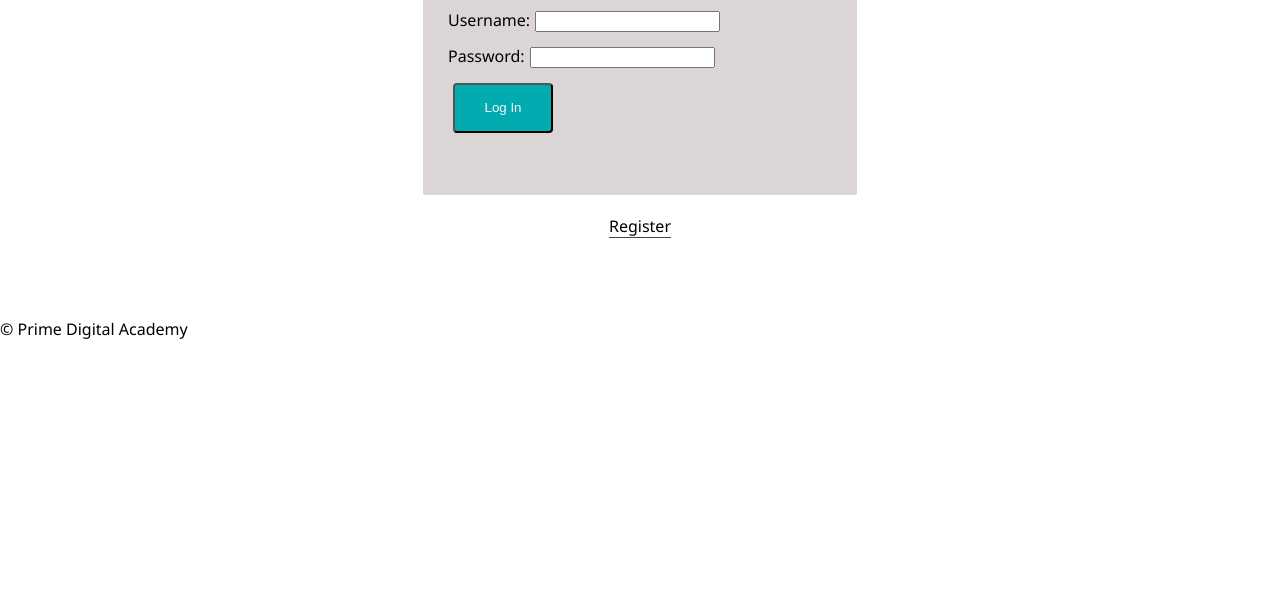
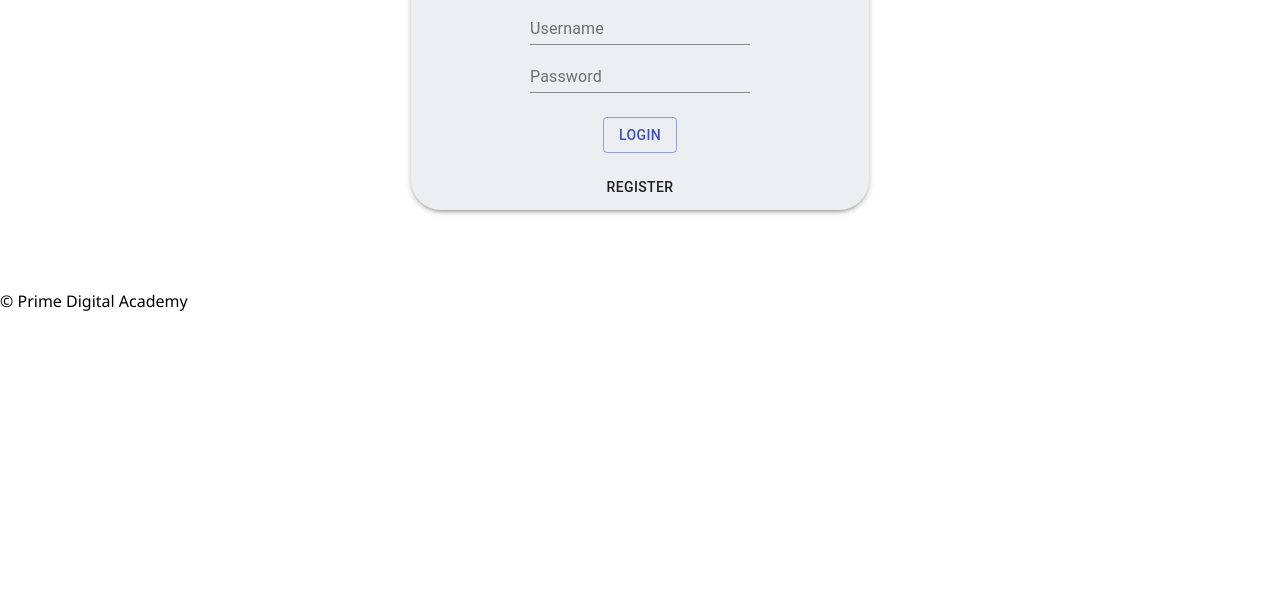
Before and after one commit to bairdh/SpoonMe, a React app: page /#/userRecipeDetails/1 in a window 1280 px wide. Shown: the part 193-800 px from the top of the page. Built offline with nearby package versions, Linux system fonts and the light colour scheme; no server answers.

Commit message:
added style to login and register pages

```diff
--- a/src/components/App/App.css
+++ b/src/components/App/App.css
@@ -4,48 +4,9 @@ body {
 }
 
 .alert {
-    background-color: #ff4545;
-    margin: 50px;
-}
-
-form {
-    background-color: #dbd5d5;
-    width: 30%;
-    height: 250px;
-    margin: 20px auto;
-    padding: 25px;
-    border-radius: 2px;
-}
-
-input {
-    margin: 5px;
-    margin-bottom: 10px;
-}
-
-.log-in, .log-out, .register {
-  background-color: #00acb0;
-  border-radius: 4px;
-  color: #f8f8f8;
-  min-height: 50px;
-  min-width: 100px;
-  outline:0;
-  cursor: pointer;
-}
-
-.log-in:hover, .log-out:hover, .register:hover {
-  background-color: #008183;
-}
-
-/* This line makes the "Register" and "Login" buttons look like links */
-.link-button {
-    background:none;
-    color:inherit;
-    border:none;
-    padding:0;
-    font: inherit;
-    outline:0;
-    border-bottom:1px solid #444;
-    cursor: pointer;
+    color: #d62c2c;
+    margin: 5%;
+    text-align: center;
 }
 
 .card{
@@ -53,7 +14,3 @@ input {
     display: inline-block;
     max-width: 250px;
 }
-
-.cardImage{
-
-}
--- a/src/components/LoginPage/LoginPage.js
+++ b/src/components/LoginPage/LoginPage.js
@@ -1,5 +1,27 @@
 import React, { Component } from 'react';
 import { connect } from 'react-redux';
+import {Box, withStyles, TextField, Button} from '@material-ui/core';
+
+const styles = () => ({
+  outline: {
+    width: '50vw',
+    maxWidth: '450px',
+    minWidth: '300px',
+    background: '#ECEFF1',
+    padding: 4,
+    paddingBottom: 4,
+    borderRadius: 30
+
+  },
+  form:{
+    margin: 'auto',
+    textAlign: 'center',
+
+  },
+  loginBtn:{
+      margin: 10,
+  }
+})
 
 class LoginPage extends Component {
   state = {
@@ -30,8 +52,9 @@ class LoginPage extends Component {
   }
 
   render() {
+    const {classes} = this.props;
     return (
-      <div>
+      <Box className={classes.outline} boxShadow={3} mx="auto" my={4}>
         {this.props.errors.loginMessage && (
           <h2
             className="alert"
@@ -40,49 +63,48 @@ class LoginPage extends Component {
             {this.props.errors.loginMessage}
           </h2>
         )}
-        <form onSubmit={this.login}>
+        <form onSubmit={this.login} className={classes.form}>
           <h1>Login</h1>
-          <div>
-            <label htmlFor="username">
-              Username:
-              <input
+          <Box>
+              <TextField
                 type="text"
                 name="username"
+                label= "Username"
                 value={this.state.username}
                 onChange={this.handleInputChangeFor('username')}
               />
-            </label>
-          </div>
-          <div>
-            <label htmlFor="password">
-              Password:
-              <input
+          </Box>
+          <Box>
+              <TextField
                 type="password"
                 name="password"
+                label="Password"
                 value={this.state.password}
                 onChange={this.handleInputChangeFor('password')}
               />
-            </label>
-          </div>
-          <div>
-            <input
-              className="log-in"
-              type="submit"
-              name="submit"
-              value="Log In"
-            />
-          </div>
+          </Box>
+          <Box>
+            <Box mt={3} mb={2}>
+              <Button
+                variant="outlined"
+                color="primary"
+                type="submit"
+                name="submit"
+                value="Log In"
+              >Login</Button>
+            </Box>
+          </Box>
         </form>
         <center>
-          <button
+          <Button
             type="button"
             className="link-button"
             onClick={() => {this.props.dispatch({type: 'SET_TO_REGISTER_MODE'})}}
           >
             Register
-          </button>
+          </Button>
         </center>
-      </div>
+      </Box>
     );
   }
 }
@@ -94,4 +116,4 @@ const mapStateToProps = state => ({
   errors: state.errors,
 });
 
-export default connect(mapStateToProps)(LoginPage);
+export default connect(mapStateToProps) (withStyles(styles)(LoginPage));
--- a/src/components/RegisterPage/RegisterPage.js
+++ b/src/components/RegisterPage/RegisterPage.js
@@ -1,5 +1,28 @@
 import React, { Component } from 'react';
 import {connect} from 'react-redux';
+import { withStyles, Box, TextField, Button } from '@material-ui/core';
+
+const styles = () => ({
+  outline: {
+    width: '50vw',
+    maxWidth: '450px',
+    minWidth: '300px',
+    background: '#ECEFF1',
+    padding: 4,
+    paddingBottom: 4,
+    borderRadius: 30
+
+  },
+  form: {
+    margin: 'auto',
+    textAlign: 'center',
+
+  },
+  loginBtn: {
+    margin: 10,
+  }
+})
+
 
 class RegisterPage extends Component {
   state = {
@@ -30,8 +53,9 @@ class RegisterPage extends Component {
   }
 
   render() {
+    const {classes} = this.props;
     return (
-      <div>
+      <Box className={classes.outline} boxShadow={3} mx="auto" my={4}>
         {this.props.errors.registrationMessage && (
           <h2
             className="alert"
@@ -40,38 +64,37 @@ class RegisterPage extends Component {
             {this.props.errors.registrationMessage}
           </h2>
         )}
-        <form onSubmit={this.registerUser}>
+        <form onSubmit={this.registerUser} className={classes.form}>
           <h1>Register User</h1>
-          <div>
-            <label htmlFor="username">
-              Username:
-              <input
+          <Box>
+              <TextField
                 type="text"
+                label="Username"
                 name="username"
                 value={this.state.username}
                 onChange={this.handleInputChangeFor('username')}
               />
-            </label>
-          </div>
-          <div>
-            <label htmlFor="password">
-              Password:
-              <input
+          </Box>
+          <Box>
+              <TextField
                 type="password"
+                label="Password"
                 name="password"
                 value={this.state.password}
                 onChange={this.handleInputChangeFor('password')}
               />
-            </label>
-          </div>
-          <div>
-            <input
-              className="register"
-              type="submit"
-              name="submit"
-              value="Register"
-            />
-          </div>
+          </Box>
+          <Box>
+            <Box mt={3} mb={2}>
+              <Button
+                variant="outlined"
+                color="primary"
+                type="submit"
+                name="submit"
+                value="Register"
+              >Register</Button>
+            </Box>
+            </Box>
         </form>
         <center>
           <button
@@ -82,7 +105,7 @@ class RegisterPage extends Component {
             Login
           </button>
         </center>
-      </div>
+      </Box>
     );
   }
 }
@@ -94,4 +117,4 @@ const mapStateToProps = state => ({
   errors: state.errors,
 });
 
-export default connect(mapStateToProps)(RegisterPage);
+export default connect(mapStateToProps)(withStyles(styles)(RegisterPage));
--- a/src/components/UserPage/UserPage.js
+++ b/src/components/UserPage/UserPage.js
@@ -1,12 +1,23 @@
 import React, { Component, useEffect } from 'react';
 import { connect } from 'react-redux';
 import LogOutButton from '../LogOutButton/LogOutButton';
-import { Typography, Card, CardMedia, CardContent, Button, Box, TextField } from '@material-ui/core';
+import { Typography, Card, CardMedia, CardContent, Button, Box, TextField, withStyles, Grid } from '@material-ui/core';
 
 // this could also be written with destructuring parameters as:
 // const UserPage = ({ user }) => (
 // and then instead of `props.user.username` you could use `user.username`
 
+const styles = theme => ({
+  mainContainer:{
+    textAlign: 'center'
+  },
+  createBtn:{
+    marginRight: 20
+  },
+  search:{
+    marginLeft: 20
+  }
+});
 
 class UserPage extends Component {
 
@@ -37,19 +48,23 @@ class UserPage extends Component {
   }
 
     render(){
-      console.log(`state:`, this.state);
-
+      const {classes} = this.props;
       return(
-      <Box>
-        <Box>
-          <Typography variant="h3">User recipes</Typography>
-          <Button variant="outlined" color="secondary" onClick={(event)=>this.sendToCreateRecipe()}>Create New Recipe</Button>
-        </Box>
-        <Box>
-          <TextField onChange={event => this.handleSearch(event)}/>
-          <Button onClick={this.sendSearch}>Search</Button>
-        </Box>
-        <Box>
+      <Box className={classes.mainContainer}>
+        <Typography variant="h3">User recipes</Typography>
+        <Grid
+          justify="space-between"
+          container
+          spacing={2}>
+          <Grid item className={classes.search} display="inline">
+            <TextField mr={3} onChange={event => this.handleSearch(event)}/>
+              <Button variant="outlined" onClick={this.sendSearch}>Search</Button>
+          </Grid>
+          <Grid item className={classes.createBtn} display="inline">
+              <Button variant="outlined" color="secondary" onClick={(event)=>this.sendToCreateRecipe()}>Create New Recipe</Button>
+          </Grid>
+        </Grid>
+        <Box className={classes.cards} mx="auto">
           {this.props.data.setUserRecipes.map(recipe => (
             <Card key={recipe.id} className="card" onClick={(event) => this.sendToUserRecipeDetails(recipe)}>
               <CardMedia className="cardImage" component="img" src={recipe.image}></CardMedia>
@@ -69,4 +84,4 @@ class UserPage extends Component {
 const ReduxToProps = data => ({data})
 
 // this allows us to use <App /> in index.js
-export default connect(ReduxToProps)(UserPage);
+export default connect(ReduxToProps)(withStyles(styles)(UserPage));
```
